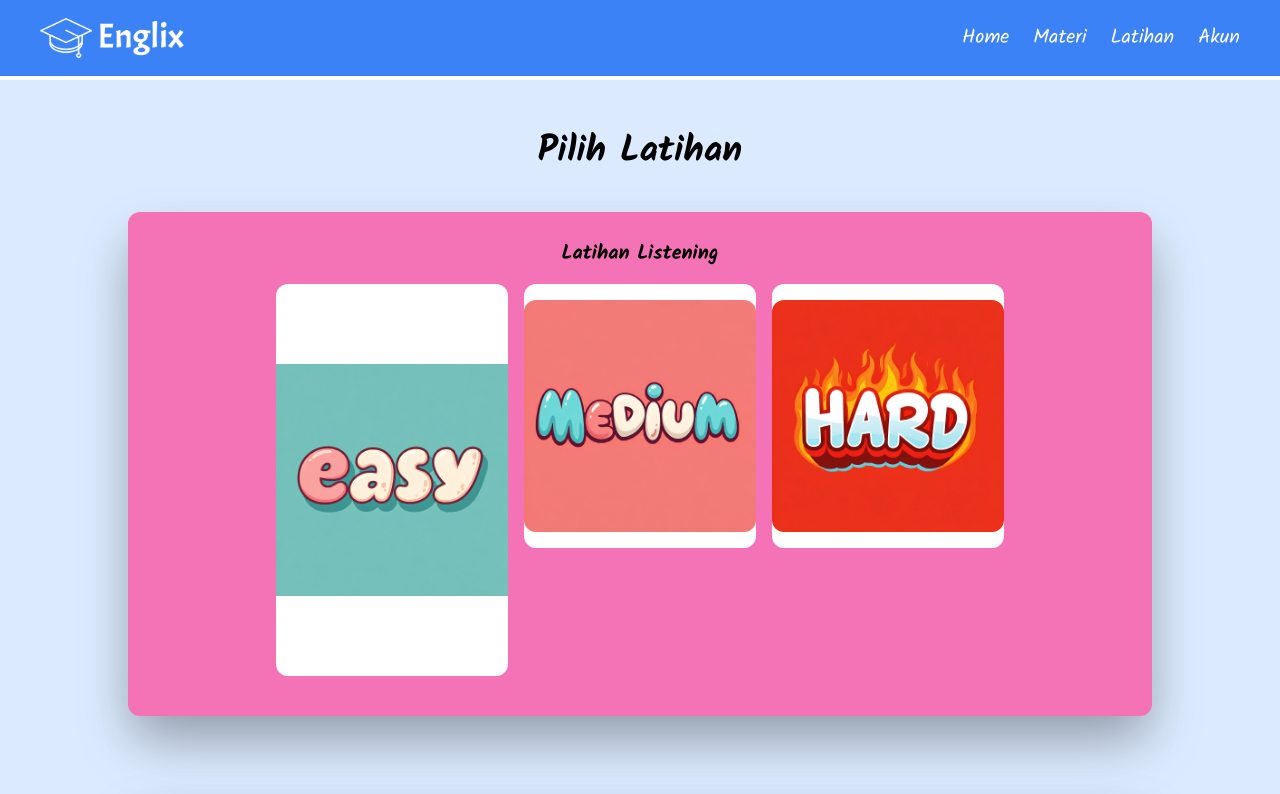
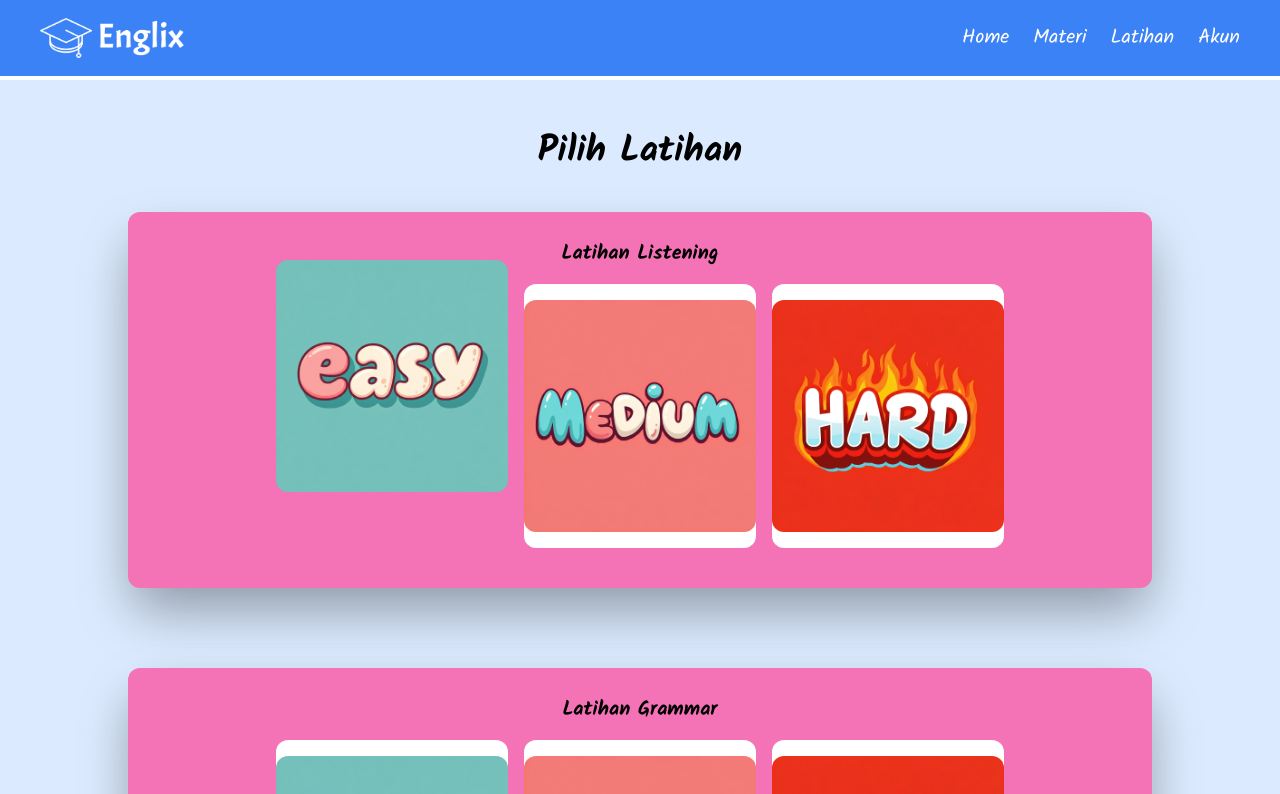
Before and after one commit to TrustyKrab/Englix-Client, a React (Vite) app: page /LatihanPage in a window 1280 px wide. Shown: the top 794 px of the page. Built offline with nearby package versions, Linux system fonts and the light colour scheme; no server answers; sample sign-in values are in the browser's storage.

Commit message:
add photo

```diff
--- a/src/assets/Pages/LatihanPage/LatihanPage.jsx
+++ b/src/assets/Pages/LatihanPage/LatihanPage.jsx
@@ -21,7 +21,7 @@ export default function LatihanPage() {
                                 <Link to="/latihanMudah1">
                                     <div className="hover:bg-blue-300 rounded-xl py-4 border-slate-300 mb-10 bg-white hover:text-white hover:scale-105 transition duration-200 hover:drop-shadow-xl">
                                         <div className='justify-center flex'>
-                                            <img src="easy.jpeg" alt="" width="w-full" className="rounded-xl py-16" />
+                                            <img src="easy.jpeg" alt="" width="w-full" className="rounded-xl -my-10" />
                                         </div>
                                     </div>
                                 </Link>
```
